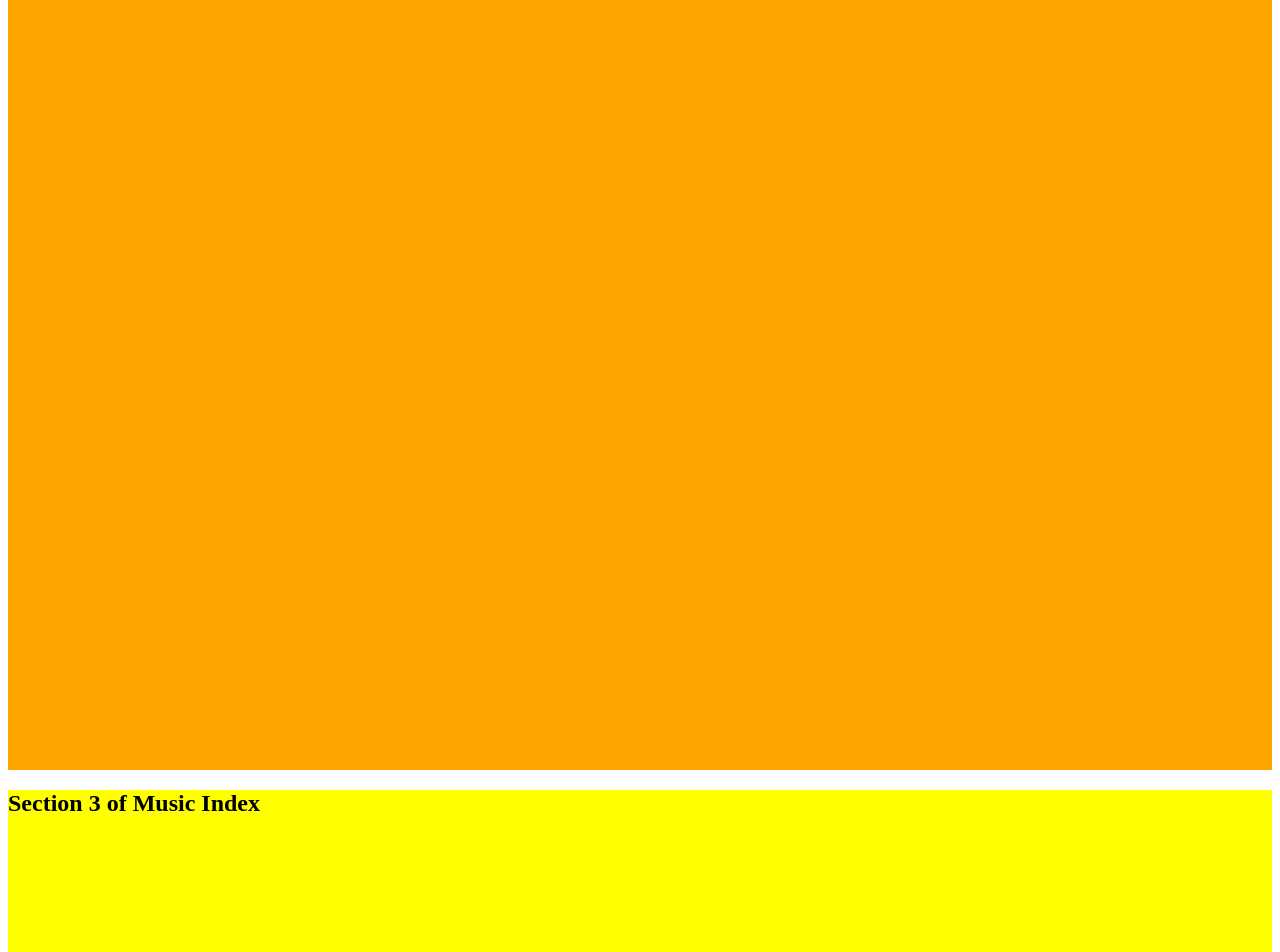
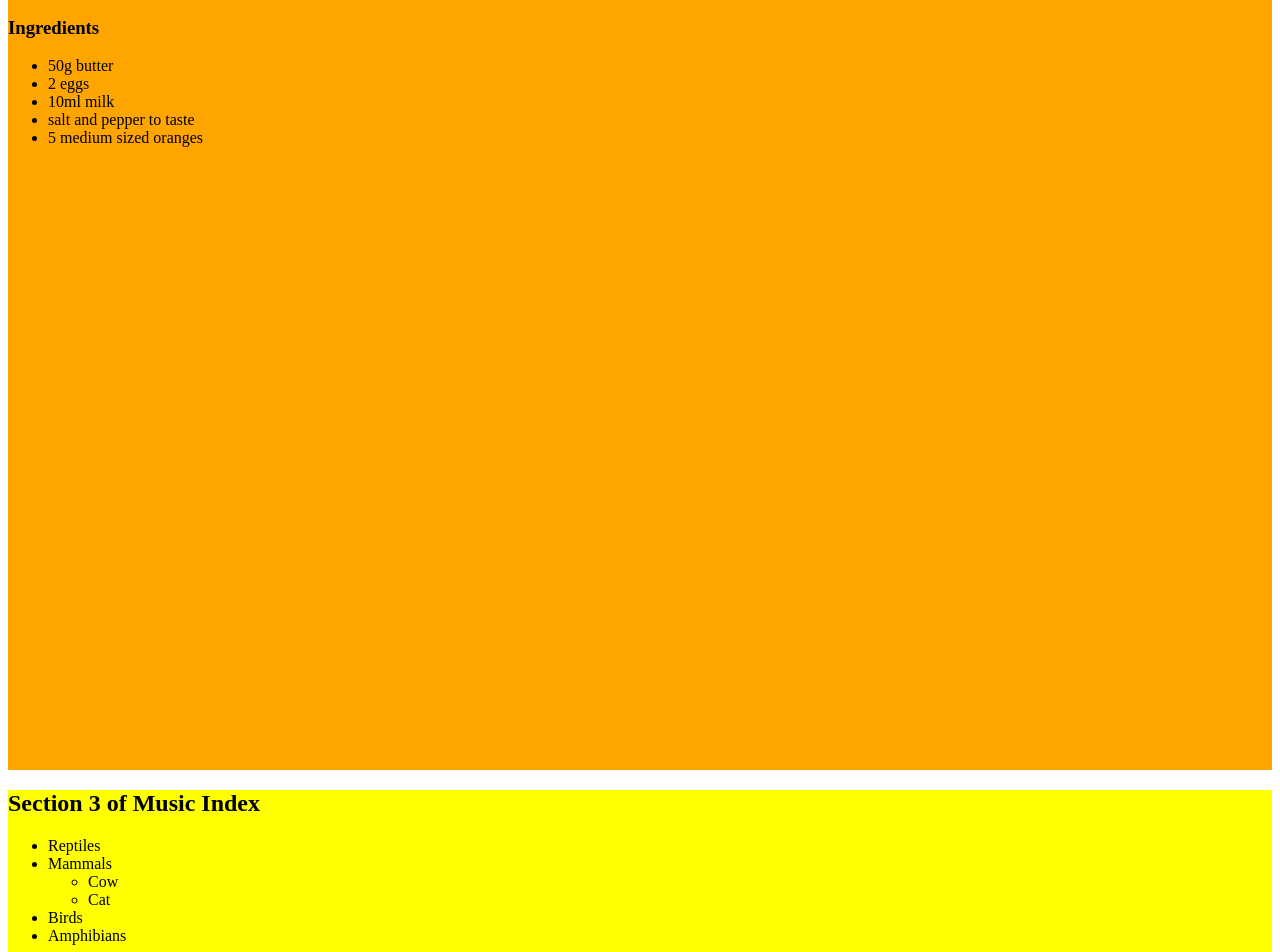
Before and after one commit to ymasjohnlouie/mod02-01, a plain HTML site: page music/index.html in a window 1280 px wide. Shown: the part 880-1832 px from the top of the page. Drawn offline with Linux system fonts and the light colour scheme.

Commit message:
My Folders

```diff
--- a/music/index.html
+++ b/music/index.html
@@ -45,10 +45,31 @@
 
 	<section id="sect2">
 		<h2>Section 2 of Music Index</h2>
+
+		<h3>Ingredients</h3>
+		<ul>
+			<li>50g butter</li>
+			<li>2 eggs</li>
+			<li>10ml milk</li>
+			<li>salt and pepper to taste</li>
+			<li>5 medium sized oranges</li>
+		</ul>
 	</section>	<!-- /#sect2 -->
 
 	<section id="sect3">
 		<h2>Section 3 of Music Index</h2>
+
+		<!-- Nested lists -->
+		<ul>
+			<li>Reptiles</li>
+			<li>Mammals</li>
+			<ul>
+				<li>Cow</li>
+				<li>Cat</li>
+			</ul>
+			<li>Birds</li>
+			<li>Amphibians</li>
+		</ul>
 	</section>	<!-- /#sect3 -->
 
 </head>
```
